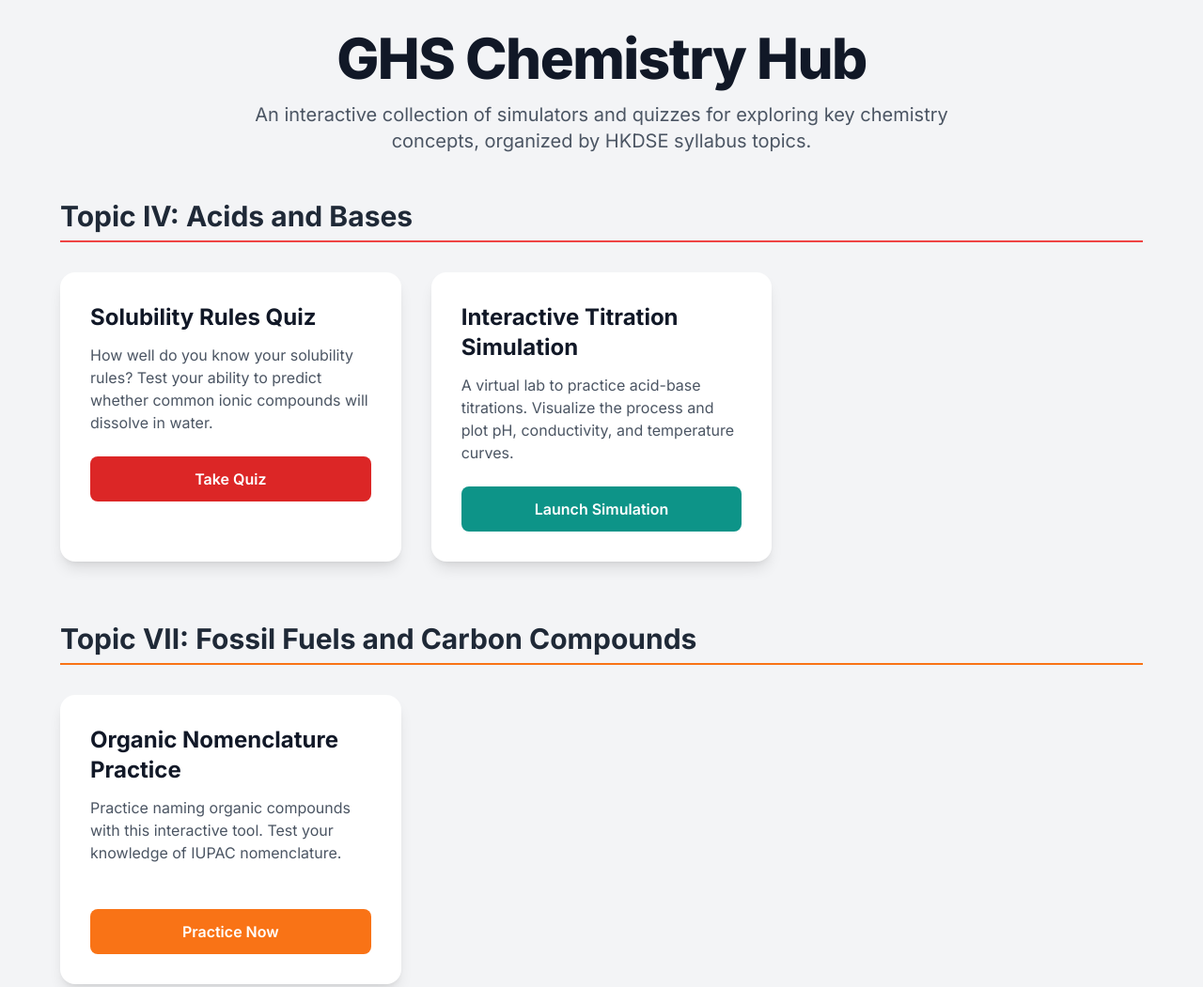
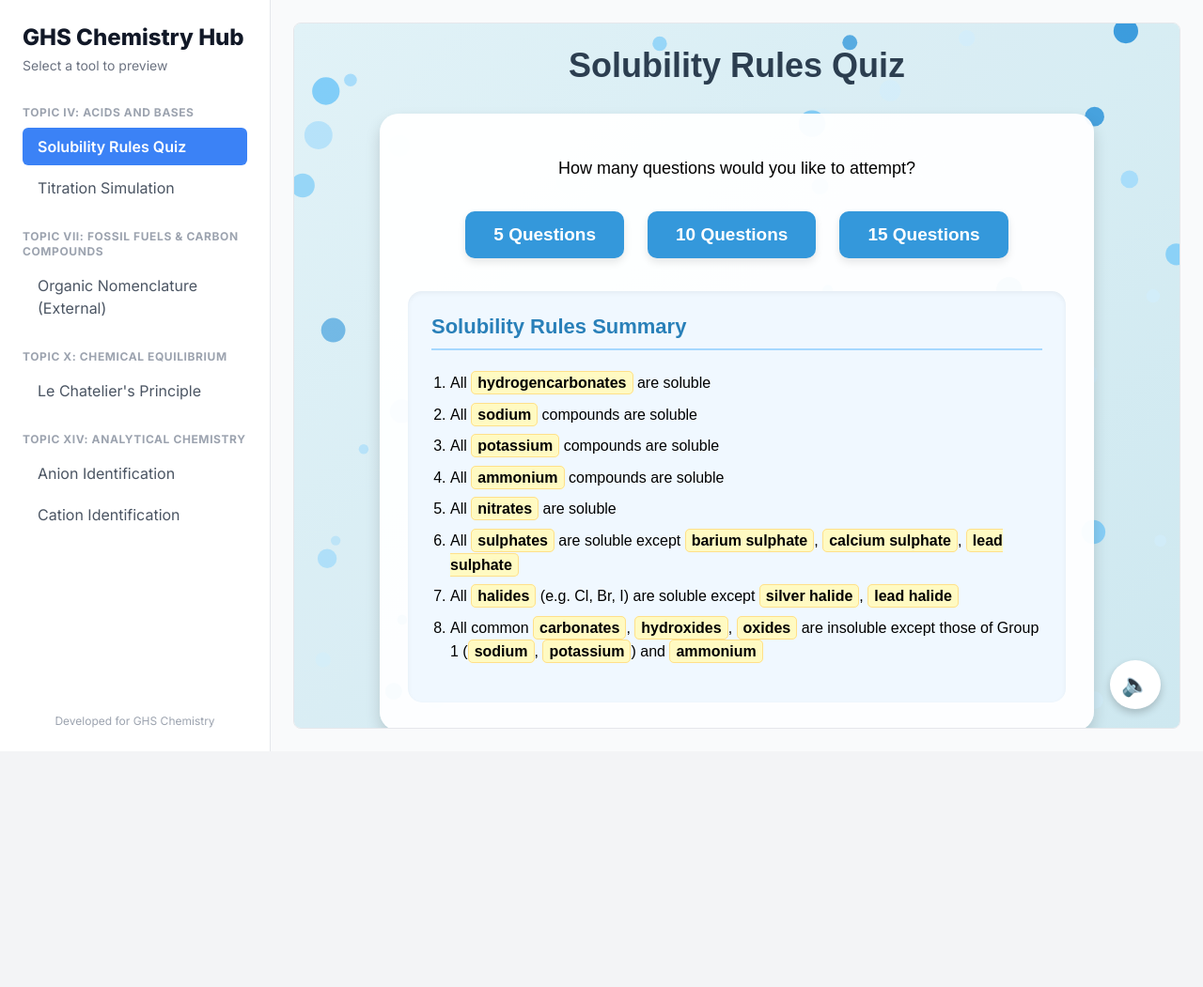
Before and after one commit to ghsci/chem, a plain HTML site: page index.html in a window 1280 px wide. Shown: the top 1051 px of the page at 94% size. After the commit the page ends 800 px from the top, so only its background shows below. Drawn offline with nearby package versions, Linux system fonts and the light colour scheme.

Commit message:
Add files via upload

```diff
--- a/index.html
+++ b/index.html
@@ -17,143 +17,145 @@
         /* Use the Inter font family */
         body {
             font-family: 'Inter', sans-serif;
+            overflow: hidden; /* Prevent scrolling on the body */
+        }
+        .nav-button {
+            display: block;
+            width: 100%;
+            text-align: left;
+            padding: 0.5rem 1rem;
+            border-radius: 0.375rem;
+            transition: background-color 0.2s, color 0.2s;
+            color: #4b5563; /* gray-600 */
+        }
+        .nav-button:hover {
+            background-color: #f3f4f6; /* gray-100 */
+            color: #111827; /* gray-900 */
+        }
+        .nav-button.active {
+            background-color: #3b82f6; /* blue-500 */
+            color: white;
+            font-weight: 600;
+        }
+        .preview-pane {
+            width: 100%;
+            height: 100%;
+        }
+        .preview-pane.hidden {
+            display: none;
+        }
+        .preview-iframe {
+            width: 100%;
+            height: 100%;
+            border: 1px solid #e5e7eb; /* gray-200 */
+            border-radius: 0.5rem; /* rounded-lg */
         }
     </style>
 </head>
 <body class="bg-gray-100 text-gray-800">
 
-    <!-- Main Container -->
-    <div class="min-h-screen flex flex-col items-center p-4 sm:p-6 lg:p-8">
-
-        <!-- Header Section -->
-        <header class="text-center mb-12">
-            <h1 class="text-4xl sm:text-5xl md:text-6xl font-extrabold text-gray-900 tracking-tight">
-                GHS Chemistry Hub
-            </h1>
-            <p class="mt-4 text-lg sm:text-xl text-gray-600 max-w-3xl mx-auto">
-                An interactive collection of simulators and quizzes for exploring key chemistry concepts, organized by HKDSE syllabus topics.
-            </p>
+    <div class="flex h-screen">
+        <!-- Sidebar Navigation -->
+        <nav class="w-72 bg-white p-6 border-r border-gray-200 flex flex-col">
+            <header class="mb-8">
+                <h1 class="text-2xl font-extrabold text-gray-900">GHS Chemistry Hub</h1>
+                <p class="text-sm text-gray-500 mt-1">Select a tool to preview</p>
             </header>
 
-        <!-- Main content area with topic sections -->
-        <main class="w-full max-w-6xl space-y-16">
-
+            <div class="flex-grow space-y-6 overflow-y-auto">
                 <!-- Topic: Acids and Bases -->
                 <section>
-                <h2 class="text-3xl font-bold text-gray-800 border-b-2 border-red-500 pb-2 mb-8">
-                    Topic IV: Acids and Bases
-                </h2>
-                <div class="grid grid-cols-1 md:grid-cols-2 lg:grid-cols-3 gap-8">
-                    <!-- Card 4: Solubility Rules Quiz -->
-                    <div class="bg-white rounded-2xl shadow-lg overflow-hidden transform hover:scale-105 transition-transform duration-300 ease-in-out">
-                        <div class="p-8">
-                            <h3 class="text-2xl font-bold text-gray-900 mb-3">Solubility Rules Quiz</h3>
-                            <p class="text-gray-600 mb-6 h-24">
-                                How well do you know your solubility rules? Test your ability to predict whether common ionic compounds will dissolve in water.
-                            </p>
-                            <a href="./solubility.html" class="inline-block w-full text-center bg-red-600 text-white font-semibold py-3 px-6 rounded-lg hover:bg-red-700 transition-colors duration-300">
-                                Take Quiz
-                            </a>
-                        </div>
-                    </div>
-                     <!-- New Card: Titration Simulation -->
-                    <div class="bg-white rounded-2xl shadow-lg overflow-hidden transform hover:scale-105 transition-transform duration-300 ease-in-out">
-                        <div class="p-8">
-                            <h3 class="text-2xl font-bold text-gray-900 mb-3">Interactive Titration Simulation</h3>
-                            <p class="text-gray-600 mb-6 h-24">
-                                A virtual lab to practice acid-base titrations. Visualize the process and plot pH, conductivity, and temperature curves.
-                            </p>
-                            <a href="./titration.html" class="inline-block w-full text-center bg-teal-600 text-white font-semibold py-3 px-6 rounded-lg hover:bg-teal-700 transition-colors duration-300">
-                                Launch Simulation
-                            </a>
-                        </div>
-                    </div>
-                </div>
+                    <h2 class="text-xs font-bold uppercase text-gray-400 tracking-wider mb-2">Topic IV: Acids and Bases</h2>
+                    <ul class="space-y-1">
+                        <li><button id="nav-solubility" class="nav-button" onclick="showPreview('solubility')">Solubility Rules Quiz</button></li>
+                        <li><button id="nav-titration" class="nav-button" onclick="showPreview('titration')">Titration Simulation</button></li>
+                    </ul>
                 </section>
 
                 <!-- Topic: Fossil Fuels and Carbon Compounds -->
                 <section>
-                <h2 class="text-3xl font-bold text-gray-800 border-b-2 border-orange-500 pb-2 mb-8">
-                    Topic VII: Fossil Fuels and Carbon Compounds
-                </h2>
-                <div class="grid grid-cols-1 md:grid-cols-2 lg:grid-cols-3 gap-8">
-                    <!-- Card 5: Organic Nomenclature Practice -->
-                    <div class="bg-white rounded-2xl shadow-lg overflow-hidden transform hover:scale-105 transition-transform duration-300 ease-in-out">
-                        <div class="p-8">
-                            <h3 class="text-2xl font-bold text-gray-900 mb-3">Organic Nomenclature Practice</h3>
-                            <p class="text-gray-600 mb-6 h-24">
-                                Practice naming organic compounds with this interactive tool. Test your knowledge of IUPAC nomenclature.
-                            </p>
-                            <a href="https://organic-nomenclature-practice.streamlit.app/" target="_blank" rel="noopener noreferrer" class="inline-block w-full text-center bg-orange-500 text-white font-semibold py-3 px-6 rounded-lg hover:bg-orange-600 transition-colors duration-300">
-                                Practice Now
-                            </a>
-                        </div>
-                    </div>
-                </div>
+                    <h2 class="text-xs font-bold uppercase text-gray-400 tracking-wider mb-2">Topic VII: Fossil Fuels & Carbon Compounds</h2>
+                    <ul class="space-y-1">
+                        <li><a href="https://organic-nomenclature-practice.streamlit.app/" target="_blank" rel="noopener noreferrer" class="nav-button">Organic Nomenclature (External)</a></li>
+                    </ul>
                 </section>
 
                 <!-- Topic: Chemical Equilibrium -->
                 <section>
-                <h2 class="text-3xl font-bold text-gray-800 border-b-2 border-blue-500 pb-2 mb-8">
-                    Topic X: Chemical Equilibrium
-                </h2>
-                <div class="grid grid-cols-1 md:grid-cols-2 lg:grid-cols-3 gap-8">
-                    <!-- Card 1: Le Chatelier's Principle Simulator -->
-                    <div class="bg-white rounded-2xl shadow-lg overflow-hidden transform hover:scale-105 transition-transform duration-300 ease-in-out">
-                        <div class="p-8">
-                            <h3 class="text-2xl font-bold text-gray-900 mb-3">Le Chatelier's Principle Simulator</h3>
-                            <p class="text-gray-600 mb-6 h-24">
-                                Observe how changes in concentration, volume, and temperature affect the position of equilibrium in this interactive simulation.
-                            </p>
-                            <a href="./LCP_simulator.html" class="inline-block w-full text-center bg-blue-600 text-white font-semibold py-3 px-6 rounded-lg hover:bg-blue-700 transition-colors duration-300">
-                                Launch Simulator
-                            </a>
-                        </div>
-                    </div>
-                </div>
+                    <h2 class="text-xs font-bold uppercase text-gray-400 tracking-wider mb-2">Topic X: Chemical Equilibrium</h2>
+                    <ul class="space-y-1">
+                        <li><button id="nav-LCP_simulator" class="nav-button" onclick="showPreview('LCP_simulator')">Le Chatelier's Principle</button></li>
+                    </ul>
                 </section>
 
                 <!-- Topic: Analytical Chemistry -->
                 <section>
-                <h2 class="text-3xl font-bold text-gray-800 border-b-2 border-green-500 pb-2 mb-8">
-                    Topic XIV: Analytical Chemistry
-                </h2>
-                <div class="grid grid-cols-1 md:grid-cols-2 lg:grid-cols-3 gap-8">
-                    <!-- Card 2: Anion Identification Game -->
-                    <div class="bg-white rounded-2xl shadow-lg overflow-hidden transform hover:scale-105 transition-transform duration-300 ease-in-out">
-                        <div class="p-8">
-                            <h3 class="text-2xl font-bold text-gray-900 mb-3">Anion Identification Game</h3>
-                            <p class="text-gray-600 mb-6 h-24">
-                                Test your qualitative analysis skills! Use various reagents to identify unknown anions in this engaging lab-style game.
-                            </p>
-                            <a href="./QA_anions.html" class="inline-block w-full text-center bg-green-600 text-white font-semibold py-3 px-6 rounded-lg hover:bg-green-700 transition-colors duration-300">
-                                Play Game
-                            </a>
+                    <h2 class="text-xs font-bold uppercase text-gray-400 tracking-wider mb-2">Topic XIV: Analytical Chemistry</h2>
+                    <ul class="space-y-1">
+                        <li><button id="nav-QA_anions" class="nav-button" onclick="showPreview('QA_anions')">Anion Identification</button></li>
+                        <li><button id="nav-QA_cations" class="nav-button" onclick="showPreview('QA_cations')">Cation Identification</button></li>
+                    </ul>
+                </section>
             </div>
+
+            <footer class="mt-6 text-center text-xs text-gray-400">
+                <p>Developed for GHS Chemistry</p>
+            </footer>
+        </nav>
+
+        <!-- Main Content Area -->
+        <main class="flex-1 p-6 bg-gray-50">
+            <div id="solubility-preview" class="preview-pane">
+                <iframe src="./solubility.html" class="preview-iframe" title="Solubility Rules Quiz Preview"></iframe>
             </div>
-                    <!-- Card 3: Cation Identification Memory Game -->
-                    <div class="bg-white rounded-2xl shadow-lg overflow-hidden transform hover:scale-105 transition-transform duration-300 ease-in-out">
-                        <div class="p-8">
-                            <h3 class="text-2xl font-bold text-gray-900 mb-3">Cation Identification Memory Game</h3>
-                            <p class="text-gray-600 mb-6 h-24">
-                                Sharpen your memory and learn the results of common cation tests. Match cations to their correct observations.
-                            </p>
-                            <a href="./QA_cations.html" class="inline-block w-full text-center bg-purple-600 text-white font-semibold py-3 px-6 rounded-lg hover:bg-purple-700 transition-colors duration-300">
-                                Play Game
-                            </a>
+            <div id="titration-preview" class="preview-pane hidden">
+                <iframe src="./titration.html" class="preview-iframe" title="Interactive Titration Simulation Preview"></iframe>
             </div>
+            <div id="LCP_simulator-preview" class="preview-pane hidden">
+                <iframe src="./LCP_simulator.html" class="preview-iframe" title="Le Chatelier's Principle Simulator Preview"></iframe>
             </div>
+            <div id="QA_anions-preview" class="preview-pane hidden">
+                <iframe src="./QA_anions.html" class="preview-iframe" title="Anion Identification Game Preview"></iframe>
             </div>
-            </section>
+            <div id="QA_cations-preview" class="preview-pane hidden">
+                <iframe src="./QA_cations.html" class="preview-iframe" title="Cation Identification Memory Game Preview"></iframe>
+            </div>
+        </main>
+    </div>
 
-        </main>
+    <script>
+        const previewPanes = document.querySelectorAll('.preview-pane');
+        const navButtons = document.querySelectorAll('.nav-button');
 
-        <!-- Footer -->
-        <footer class="text-center mt-16">
-            <p class="text-gray-500">Developed for GHS Chemistry.</p>
-        </footer>
+        function showPreview(targetId) {
+            // Hide all panes
+            previewPanes.forEach(pane => {
+                pane.classList.add('hidden');
+            });
 
-    </div>
+            // Deactivate all buttons
+            navButtons.forEach(button => {
+                button.classList.remove('active');
+            });
+
+            // Show the target pane
+            const targetPane = document.getElementById(targetId + '-preview');
+            if (targetPane) {
+                targetPane.classList.remove('hidden');
+            }
+
+            // Activate the target button
+            const targetButton = document.getElementById('nav-' + targetId);
+            if (targetButton) {
+                targetButton.classList.add('active');
+            }
+        }
+
+        // Initialize the view with the first tool active
+        document.addEventListener('DOMContentLoaded', () => {
+            showPreview('solubility');
+        });
+    </script>
 
 </body>
 </html>
```
Lines whose indentation alone changed are shown as unchanged.
